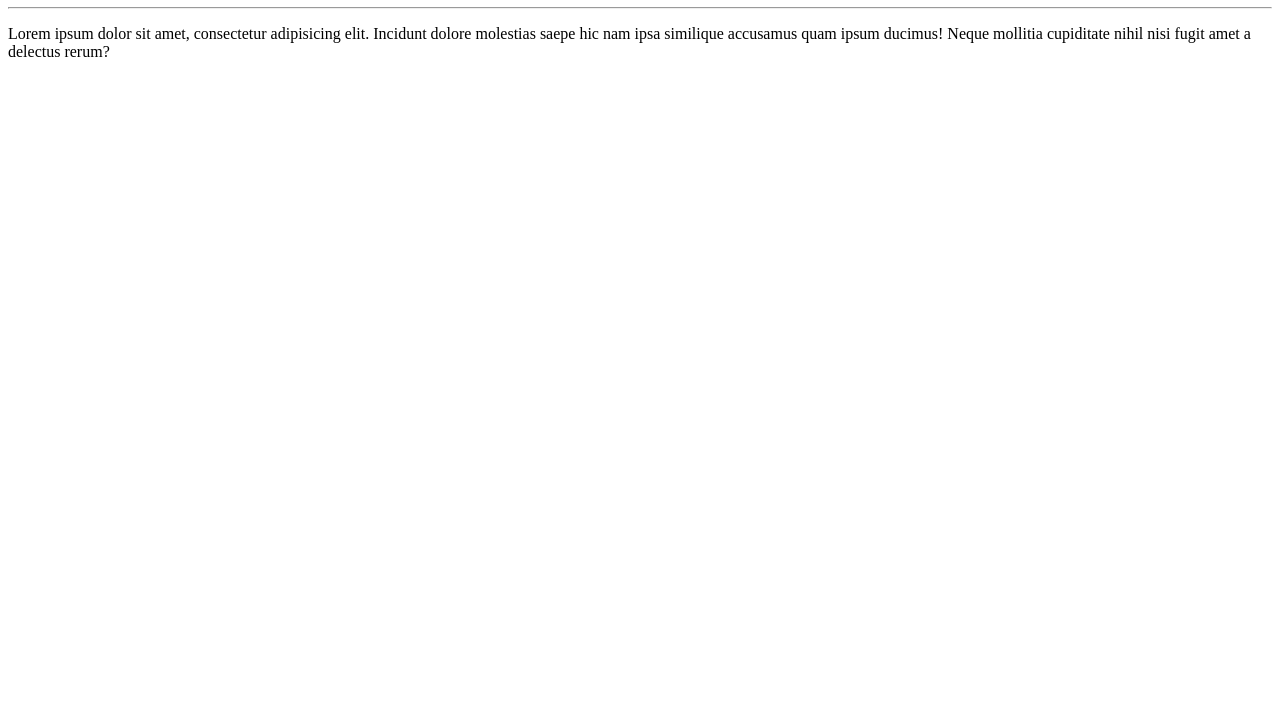
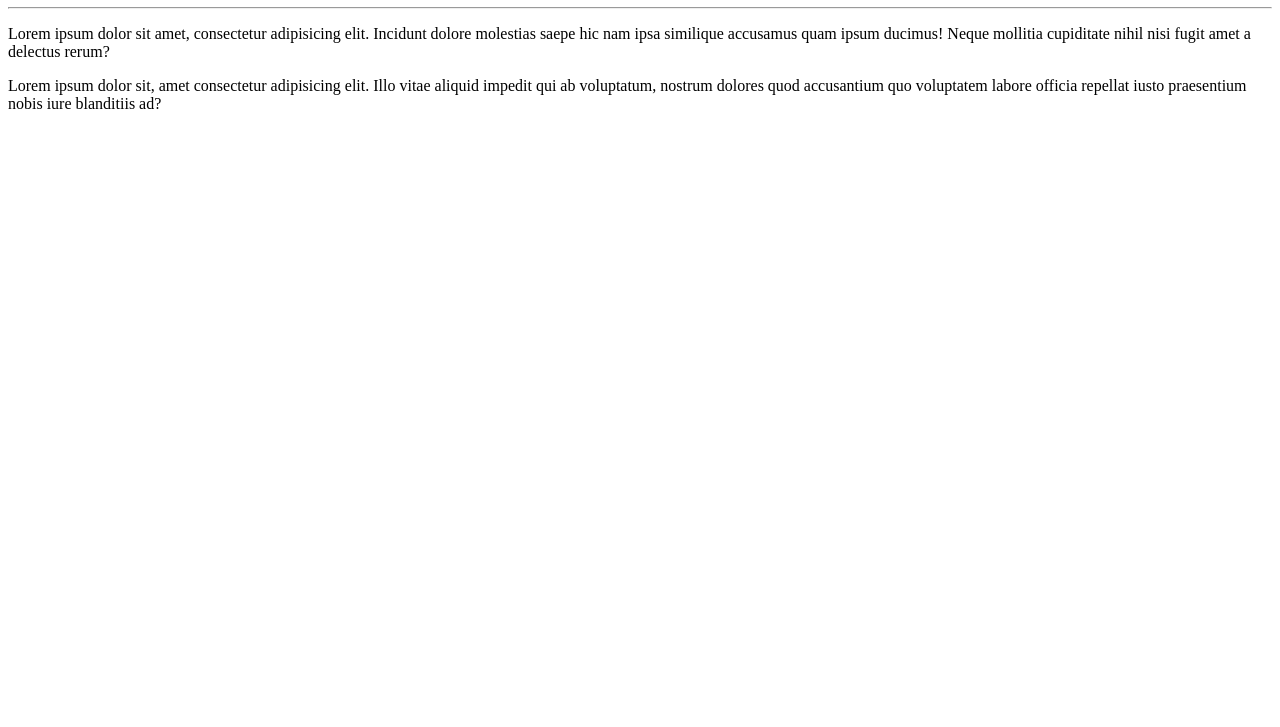
Before and after one commit to kezaydev/Ola-mundo, a plain HTML site: page site exemplo/index.html in a window 1280 px wide. Shown: the part 73-800 px from the top of the page. Drawn offline with Linux system fonts and the light colour scheme.

Commit message:
Add um parágrafo

```diff
--- a/site exemplo/index.html
+++ b/site exemplo/index.html
@@ -9,5 +9,6 @@
     <h1>Olá, mundo</h1>
     <hr>
     <p>Lorem ipsum dolor sit amet, consectetur adipisicing elit. Incidunt dolore molestias saepe hic nam ipsa similique accusamus quam ipsum ducimus! Neque mollitia cupiditate nihil nisi fugit amet a delectus rerum?</p>
+    <p>Lorem ipsum dolor sit, amet consectetur adipisicing elit. Illo vitae aliquid impedit qui ab voluptatum, nostrum dolores quod accusantium quo voluptatem labore officia repellat iusto praesentium nobis iure blanditiis ad?</p>
 </body>
 </html>
```
